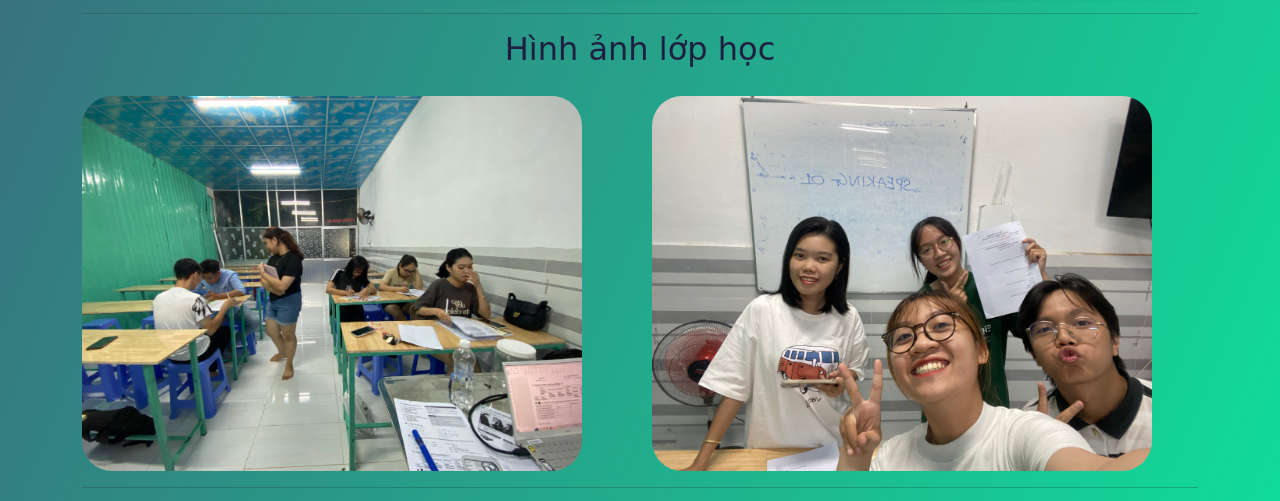
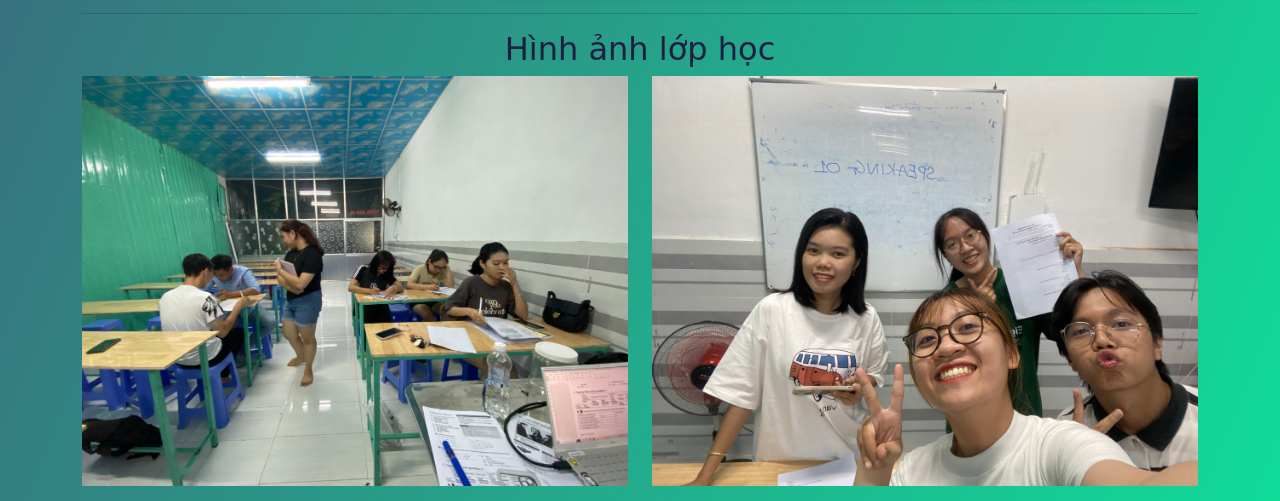
Before and after one commit to annauyen/nhiuyenenglish, a plain HTML site: page index.html in a window 1280 px wide. Shown: the part 1737-2238 px from the top of the page. Drawn offline with nearby package versions, Linux system fonts and the light colour scheme; a web font is replaced by a local one.

Commit message:
update 30/9

```diff
--- a/index.html
+++ b/index.html
@@ -178,10 +178,10 @@
             <div class="row">
               <h2 class="heading text-center">Hình ảnh lớp học</h2>
               <div class="col-sm-6">
-                <img src="./img/classroom_1.jpg" alt="" class="img-classroom">
+                <img src="./img/classroom_1.jpg" alt="" class="img-fluid mx-auto d-block">
               </div>
               <div class="col-sm-6">
-                <img src="./img/classroom_2.jpg" alt="" class="img-classroom">
+                <img src="./img/classroom_2.jpg" alt="" class="img-fluid mx-auto d-block">
               </div>
             </div>
             <hr>
```
Also changed, not shown: img/nhiuyenenglish-400.png (added).
